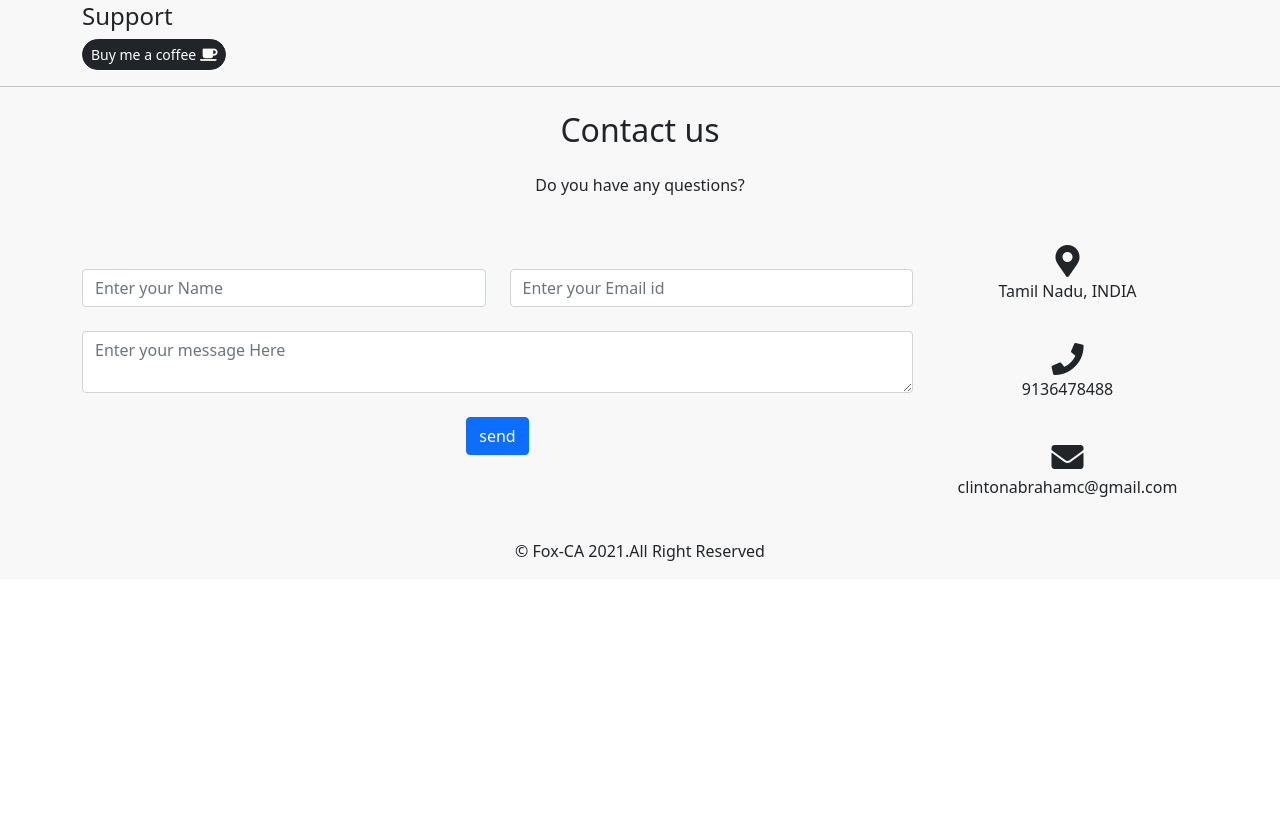
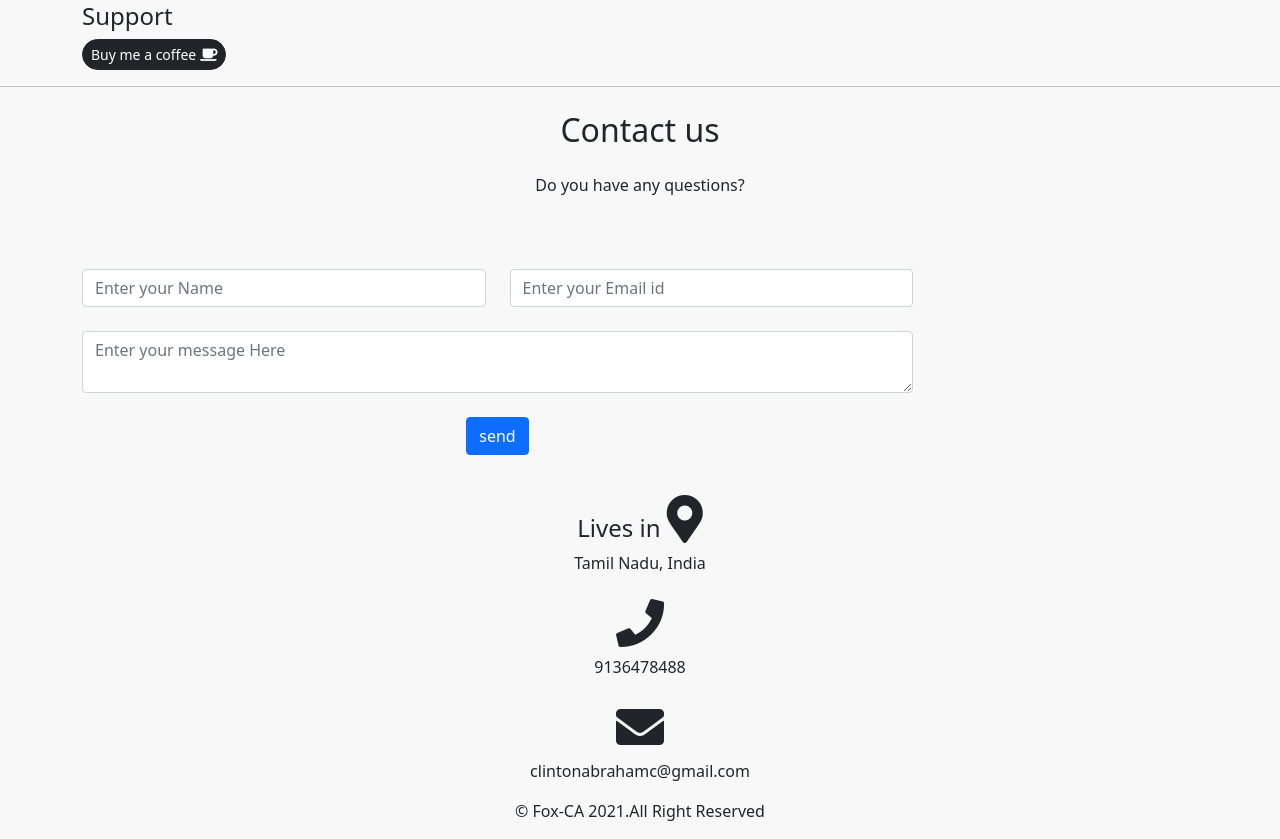
Before and after one commit to Franklin-Graham/Blog-CLINTON, a Django app: page / in a window 1280 px wide. Shown: the part 2087-2926 px from the top of the page. Before the commit the page ends 2648 px from the top, so only its background shows below. Run offline with Django 3.2, Linux system fonts and the light colour scheme; data comes from the database, SQL or seed files in the repository; some libraries are stand-ins or nearby versions.

Commit message:
My first commit

```diff
--- a/templates/about.html
+++ b/templates/about.html
@@ -182,21 +182,21 @@ Download my CV(resume) here <a style="text-decoration:none;" href ="{{i.resume.u
         <!--Grid column-->
 
         <!--Grid column-->
-        <div class="col-md-3 text-center">
-            <ul class="list-unstyled mb-0">
-                <li><i class="fas fa-map-marker-alt fa-2x"></i>
-                    <p>Tamil Nadu, INDIA</p>
-                </li>
+<!--        <div class="col-md-3 text-center">-->
+<!--            <ul class="list-unstyled mb-0">-->
+<!--                <li><i class="fas fa-map-marker-alt fa-2x"></i>-->
+<!--                    <p>Tamil Nadu, INDIA</p>-->
+<!--                </li>-->
 
-                <li><i class="fas fa-phone mt-4 fa-2x"></i>
-                    <p>{{i.contact_1}}</p>
-                </li>
+<!--                <li><i class="fas fa-phone mt-4 fa-2x"></i>-->
+<!--                    <p>{{i.contact_1}}</p>-->
+<!--                </li>-->
 
-                <li><i class="fas fa-envelope mt-4 fa-2x"></i>
-                    <p>clintonabrahamc@gmail.com</p>
-                </li>
-            </ul>
-        </div>
+<!--                <li><i class="fas fa-envelope mt-4 fa-2x"></i>-->
+<!--                    <p>clintonabrahamc@gmail.com</p>-->
+<!--                </li>-->
+<!--            </ul>-->
+<!--        </div>-->
         <!--Grid column-->
 
     </div>
@@ -205,10 +205,14 @@ Download my CV(resume) here <a style="text-decoration:none;" href ="{{i.resume.u
 
 <!--Section: Contact v.2-->
 
-<!--    <div class="card-body card_contact">-->
-<!--<h4>Lives in <i class="fas fa-globe-africa"></i></h4>-->
-<!--    <h7>Tamil Nadu, India</h7>-->
-<!--    </div>-->
+    <div class="card-body card_contact">
+<h4>Lives in <i class="fas fa-map-marker-alt fa-2x"></i></h4>
+    <h7>Tamil Nadu, India</h7><br>
+<h4><i class="fas fa-phone mt-4 fa-2x"></i></h4>
+    <h7>{{i.contact_1}}</h7><br>
+<h4><i class="fas fa-envelope mt-4 fa-2x"></i></h4>
+    <h7>clintonabrahamc@gmail.com</h7>
+    </div>
 
 </div>
 {% endfor %}
```
